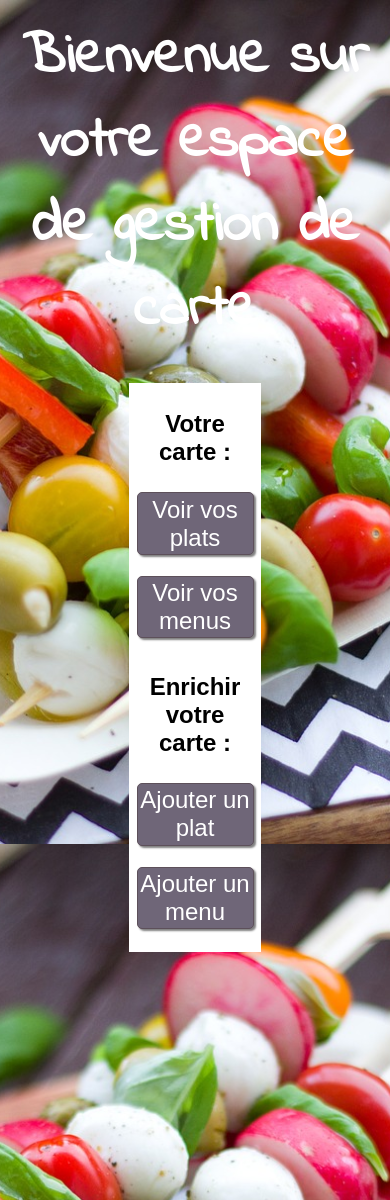
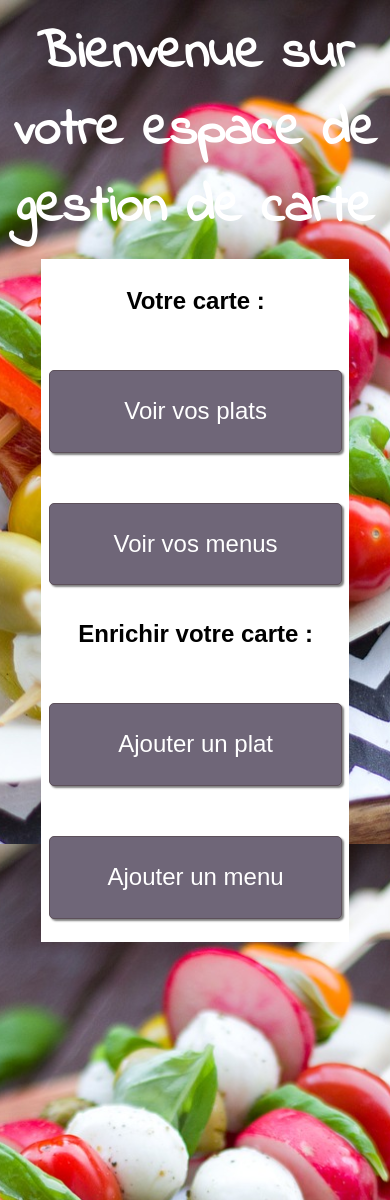
Before and after one commit to hermeline/restaurant-php, a PHP site: page / in a window 390 px wide. Run offline with PHP 8.4, Linux system fonts and the light colour scheme; a stand-in replaces the project's code that opens the database connection; some web fonts are replaced.

Commit message:
ajout mockup web + mobile en png + resume

```diff
--- a/assets/style.css
+++ b/assets/style.css
@@ -83,16 +83,38 @@
   font-size: 1.5em;
   color: white;
 }
+a:hover{
+  box-shadow: grey 4px 4px 4px;
+  /*background-color: #978BA3;*/
+
+background-color: #472632;
+}
 
 .accueil {
+  display: flex;
+  justify-content: space-between;
+  flex-flow: raw wrap;
+  align-items: center;
+  margin-top: -46px;
+}
+.boxLireCarte, .boxEnrichirCarte{
+  width: 50%;
   display: flex;
   justify-content: space-between;
   flex-flow: column wrap;
   align-items: center;
 }
 
+/*.boxLireCarte{
+  border-right: 1px grey solid;
+}*/
+
 .accueil a {
   margin-bottom: 15px;
+  padding-top: 26px;
+  margin-top: 35px;
+  width: 280px;
+  height: 49px;
 }
 
 .listePlat{
@@ -136,3 +158,104 @@
   padding: 2%;
   margin: 5px auto;
 }
+
+@media screen and (min-width : 1000px) {
+  .accueil {
+    width: 80%;
+    flex-flow: raw wrap;
+  }
+  .boxLireCarte, .boxEnrichirCarte{
+    width: 100%;
+    display: flex;
+    justify-content: space-between;
+    flex-flow: column wrap;
+    align-items: center;
+  }
+}
+
+ /*CSS pour écran - de 900 px de large*/
+@media screen and (max-width : 999px) {
+
+  .ajoutPlat, .ajoutMenu, .choixPlat, .accueil{
+    width: 70%;
+    flex-flow: column wrap;
+  }
+
+  .boxLireCarte, .boxEnrichirCarte{
+    width: 100%;
+    display: flex;
+    justify-content: space-between;
+    flex-flow: column wrap;
+    align-items: center;
+  }
+
+}
+
+/*CSS pour écran - de 768 px de large*/
+@media screen and (max-width : 768px) {
+
+  .listePlat{
+    width: 41%;
+  }
+
+  .ajoutPlat, .ajoutMenu, .choixPlat, .accueil {
+    width: 75%;
+  }
+
+  h1 {
+    font-size: 3.3em;
+  }
+  .envoiOk, .listePlat {
+    background-color: white;
+    width: 75%;
+  }
+}
+
+/*CSS pour écran - de 500 px de large*/
+@media screen and (max-width : 768px) {
+  h1{
+    margin-bottom: 15%;
+  }
+  p{
+    font-size: 1.8em;
+  }
+}
+
+/*CSS pour écran - de 500 px de large*/
+@media screen and (max-width : 768px) {
+  h1{
+    margin-bottom: 15%;
+  }
+  p{
+    font-size: 1.8em;
+  }
+}
+
+/*CSS pour écran - de 380 px de large*/
+@media screen and (max-width : 380px) {
+  h1{
+    margin-bottom: 18%;
+    font-size: 2.5em;
+  }
+  .ajoutPlat, .ajoutMenu, .choixPlat, .accueil {
+    width: 85%;
+  }
+}
+
+/*CSS pour écran - de 340 px de large*/
+@media screen and (max-width : 340px) {
+  .accueil a {
+      width: 220px;
+  }
+  h1{
+    font-size: 2.1em;
+    margin-bottom: 25%;
+  }
+}
+
+/*CSS pour écran - de 280 px de large*/
+@media screen and (max-width : 280px) {
+  .accueil a {
+      width: 200px;
+  }
+}
--- a/index.php
+++ b/index.php
@@ -9,12 +9,16 @@
     <div class="container list">
       <h1>Bienvenue sur votre espace de gestion de carte</h1>
       <div class="accueil">
+        <div class="boxLireCarte">
           <h2>Votre carte :</h2>
           <a href="listePlat.php">Voir vos plats</a>
           <a href="listeMenu.php">Voir vos menus</a>
+        </div>
+        <div class="boxEnrichirCarte">
           <h2>Enrichir votre carte : </h2>
           <a href="formPlat.php">Ajouter un plat</a>
           <a href="formMenu.php">Ajouter un menu</a>
+        </div>
       </div>
 
     </div>
--- a/listeMenu.php
+++ b/listeMenu.php
@@ -23,10 +23,10 @@
             ?>
             <div class="listePlat">
                 <h3> Menu <?php echo $donnees['nom_menu']; ?> <span> <?php echo $donnees['prix_menu']; ?> € </span> </h3>
-                <?php echo $donnees['concat_nomPlat']; ?>
+                <p><?php echo $donnees['concat_nomPlat']; ?> </p>
                 <!-- Liens pour modifier et pour supprimer le plat en insérant l'id du plat dans l'url pour pouvoir ensuite le récupérer en GET -->
-                <a class="btnmodif" href="modifierMenu.php?id=<?php echo $donnees['id_du_menu']; ?>">Modifier ce plat</a>
-                <a class="btnmodif supp" href="supprimerMenu.php?id=<?php echo $donnees['id_du_menu']; ?>">Supprimer ce plat</a>
+                <a class="btnmodif" href="modifierMenu.php?id=<?php echo $donnees['id_du_menu']; ?>">Modifier ce menu</a>
+                <a class="btnmodif supp" href="supprimerMenu.php?id=<?php echo $donnees['id_du_menu']; ?>">Supprimer ce menu</a>
             </div>
             <?php
           }
--- a/listePlat.php
+++ b/listePlat.php
@@ -22,8 +22,8 @@
                 <h3> <?php echo $donnees['nom']; ?> <span> <?php echo $donnees['prix']; ?> € </span> </h3>
                 <img src="<?php echo $donnees['image']; ?>" alt="image Plat">
                 <!-- Liens pour modifier et pour supprimer le Menu en insérant l'id du menu dans l'url pour pouvoir ensuite le récupérer en GET -->
-                <a class="btnmodif" href="modifierMenu.php?id=<?php echo $donnees['id']; ?>">Modifier ce menu</a>
-                <a class="btnmodif supp" href="supprimerMenu.php?id=<?php echo $donnees['id']; ?>">Supprimer ce menu</a>
+                <a class="btnmodif" href="modifierPlat.php?id=<?php echo $donnees['id']; ?>">Modifier ce plat</a>
+                <a class="btnmodif supp" href="supprimerPlat.php?id=<?php echo $donnees['id']; ?>">Supprimer ce plat</a>
             </div>
             <?php
           }
--- a/modifierMenu.php
+++ b/modifierMenu.php
@@ -13,7 +13,7 @@
             <label for="nomMenu">Entrez le nouveau nom du menu :</label>
             <input type="text" name="nomMenu" value=""> </br>
 
-            <label for="prixMenu">Prix du plat :</label>
+            <label for="prixMenu">Prix du menu :</label>
             <input type="text" name="prixMenu" value=""> <span> € </span>
 
             <input type="submit" name="envoiModif" value="Envoyer mes modifications">
```
Also changed, not shown: resume.txt (added, +7 -0 lines), img-test/tarteFigues.jpg (added), img-test/tartines.jpg (added), mockupMobile.png (added), mockupWeb.png (added), modifierPlat.php (renamed from modifier.php), supprimerPlat.php (renamed from supprimer.php), uploads/tarteFigues.jpg (added), uploads/tartines.jpg (added). Lines whose indentation alone changed are shown as unchanged.
